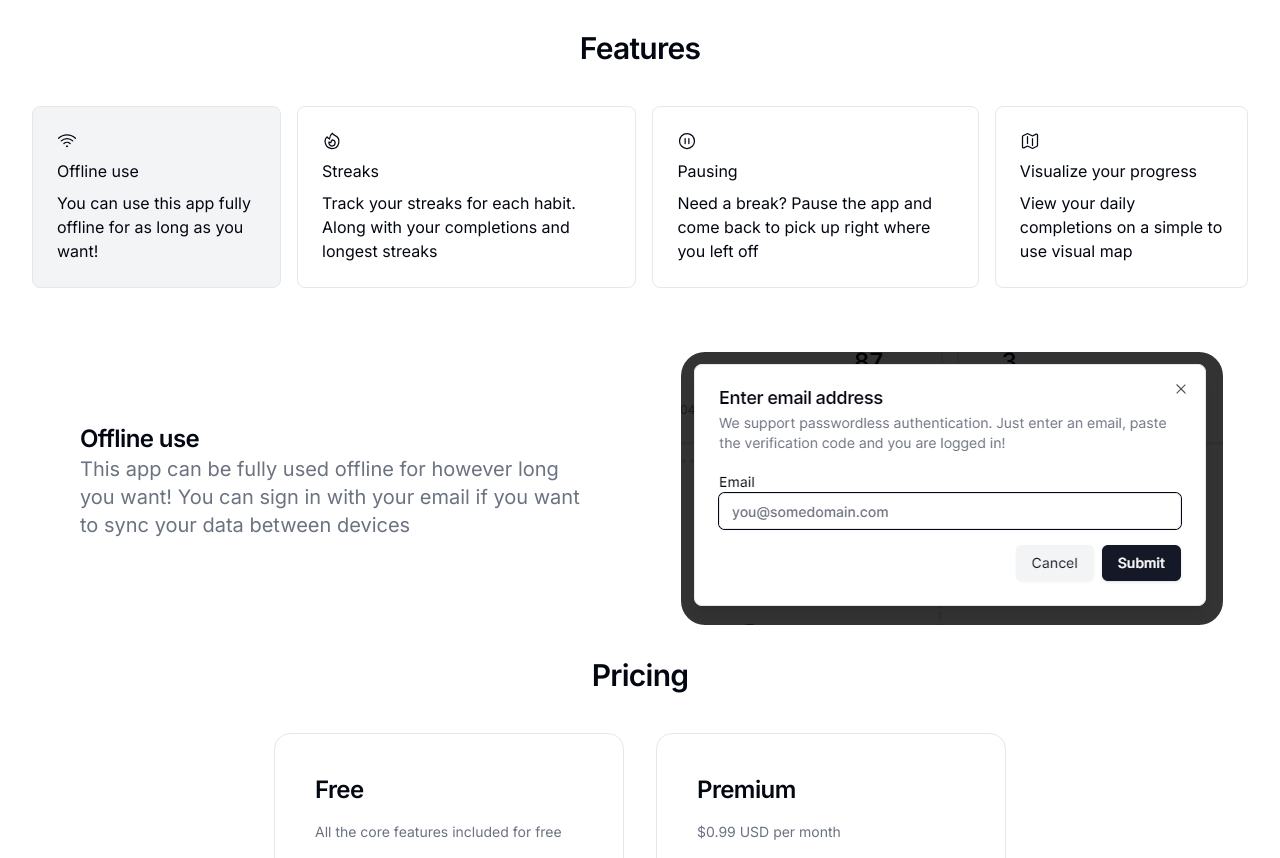
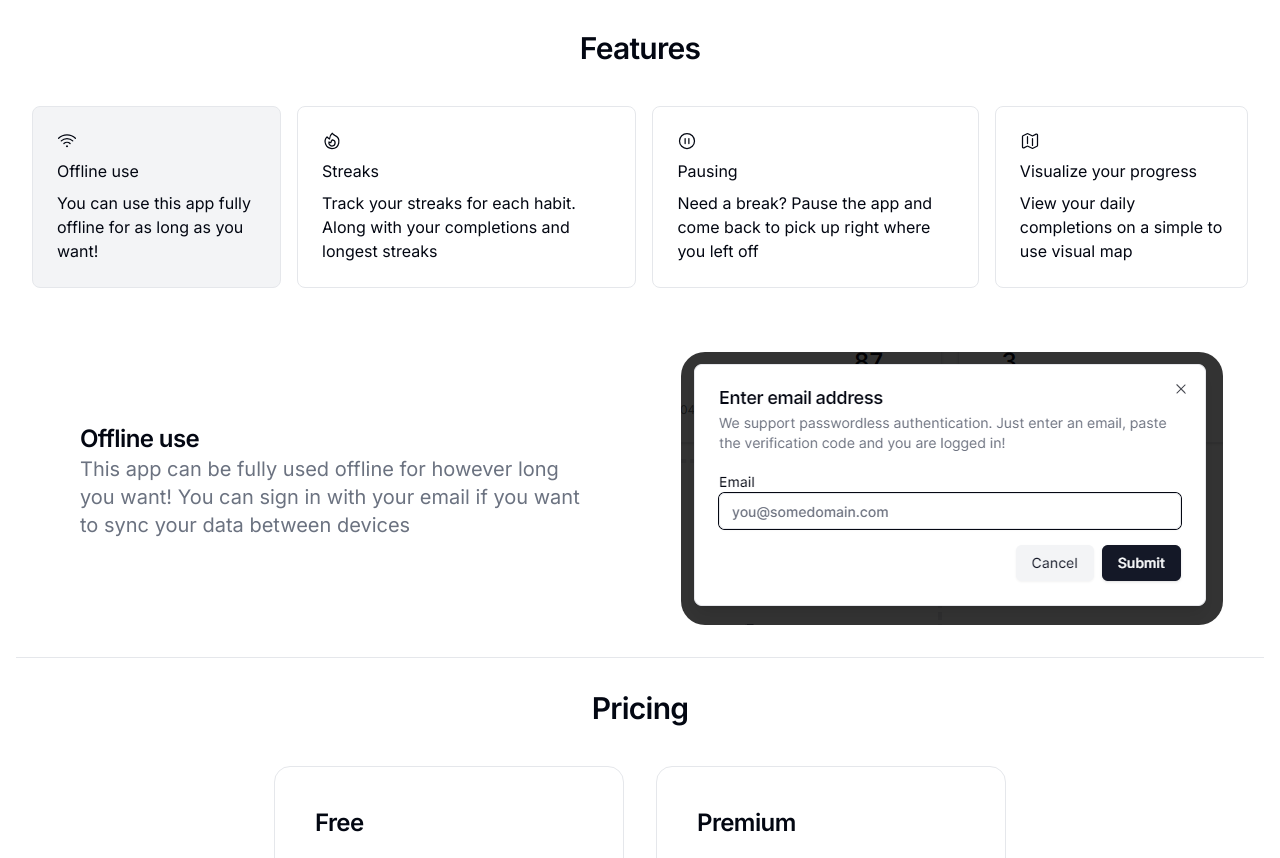
Before and after one commit to MuffinTheDragon/daily-habit-tracker, a Next.js app: page / in a window 1280 px wide. Shown: the part 704-1562 px from the top of the page. Built offline with nearby package versions, Linux system fonts and the light colour scheme.

Commit message:
style: update landing page

```diff
--- a/src/app/page.tsx
+++ b/src/app/page.tsx
@@ -115,7 +115,7 @@ export default function Home() {
 				<h2 className="scroll-m-20 pb-2 text-3xl font-semibold tracking-tight first:mt-0">
 					Features
 				</h2>
-				<div className="flex flex-col">
+				<div className="flex flex-col border-b pb-8">
 					<div className="relative z-10 flex gap-x-4 overflow-x-auto pb-4 whitespace-nowrap px-4 sm:whitespace-normal sm:justify-center">
 						<div
 							onClick={() => setActiveCard(1)}
```
